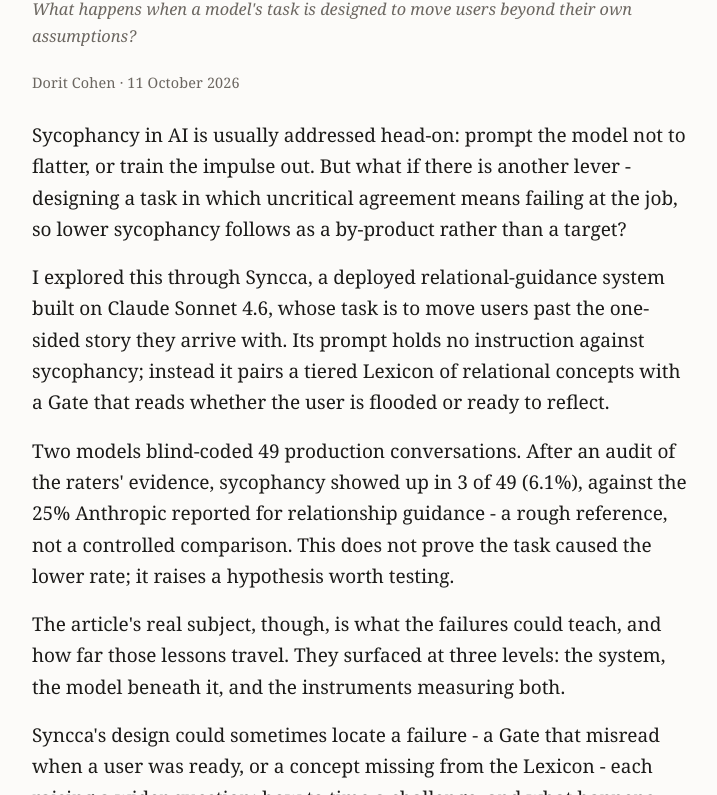
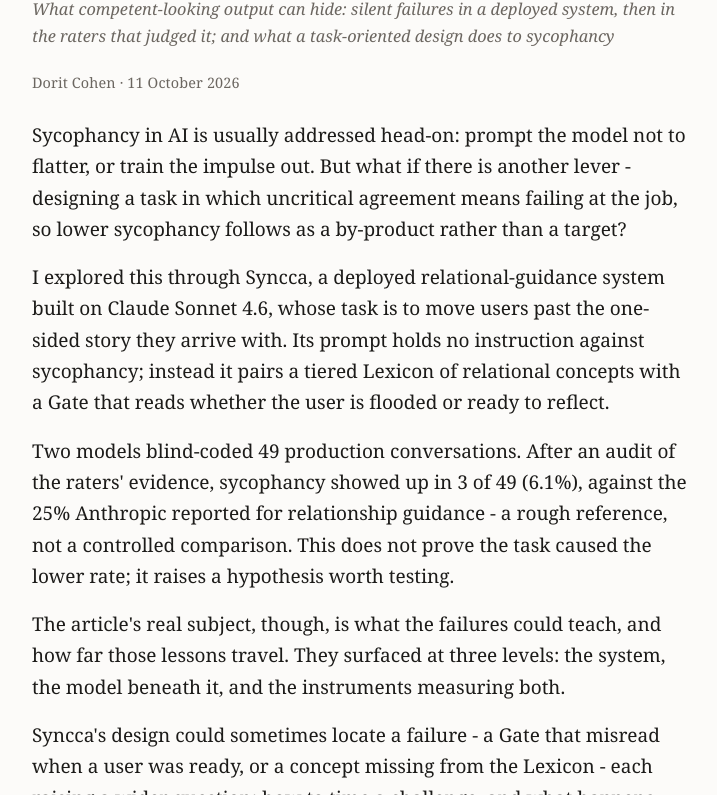
Before and after one commit to doritco7-syncca/Sycophancy-Thread, a plain HTML site: page opening_sycophancy.html in a window 1280 px wide. Shown: the part 88-883 px from the top of the page, without its empty margins (276-993 px from the left). Drawn offline with Linux system fonts and the light colour scheme.

Commit message:
Update paragraph on sycophancy in AI
Revised paragraph to explore the implications of task design on sycophancy in AI.

```diff
--- a/opening_sycophancy.html
+++ b/opening_sycophancy.html
@@ -39,7 +39,9 @@
 <body>
 <main class="wrap">
 <h1>Pulling the Sycophancy Thread</h1>
-<p class="sub">What happens when a model's task is designed to move users beyond their own assumptions?</p>
+<p class="sub">What competent-looking output can hide: silent failures in a
+deployed system, then in the raters that judged it; and what a
+task-oriented design does to sycophancy</p>
 <p class="byline">Dorit Cohen · 11 October 2026</p>
 
 <p>Sycophancy in AI is usually addressed head-on: prompt the model not to flatter, or train the impulse out. But what if there is another lever - designing a task in which uncritical agreement means failing at the job, so lower sycophancy follows as a by-product rather than a target?</p>
```
